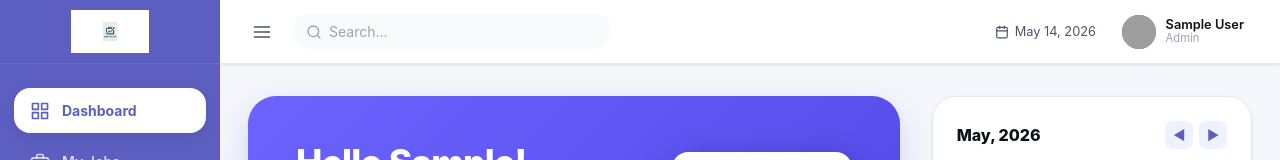
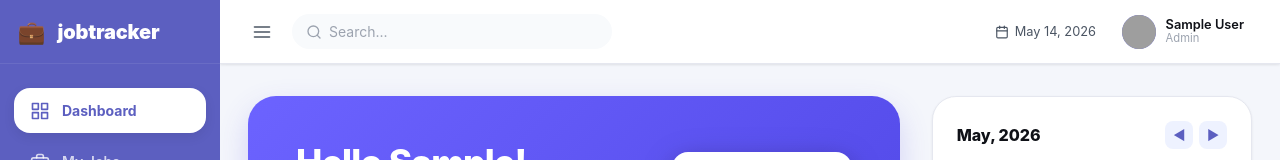
Before and after one commit to Jaish15/job-tracker-frontend, a React (Vite) app in the folder job-tracker-frontend/: page /dashboard in a window 1280 px wide. Shown: the top 160 px of the page. Built offline with nearby package versions, Linux system fonts and the light colour scheme; no server answers; sample sign-in values are in the browser's storage; grey boxes are pictures that could not be loaded.

Commit message:
Revert "feat(branding): add custom brand logo images for light/dark theme in sidebar"
This reverts commit c50e15893589077316180ae932bdc4bc1f70fbce.

```diff
--- a/job-tracker-frontend/src/components/Sidebar.jsx
+++ b/job-tracker-frontend/src/components/Sidebar.jsx
@@ -1,6 +1,5 @@
 import { Link, useLocation, useNavigate } from 'react-router-dom';
 import { useAuth } from '../context/AuthContext';
-import { useTheme } from '../context/ThemeContext';
 
 const NAV_ITEMS = [
   {
@@ -82,7 +81,6 @@ const SETTINGS_ITEM = {
 
 export function Sidebar({ collapsed }) {
   const { logout, isAdmin } = useAuth();
-  const { darkMode } = useTheme();
   const location = useLocation();
   const navigate = useNavigate();
 
@@ -101,18 +99,11 @@ export function Sidebar({ collapsed }) {
   return (
     <aside className={`sidebar ${collapsed ? 'sidebar-collapsed' : ''}`}>
       {/* Logo */}
-      <div className="sidebar-logo" style={{ display: 'flex', justifyContent: 'center', padding: collapsed ? '0 0.5rem' : '0 1.25rem', transition: 'all 0.3s ease' }}>
-        <img
-          src={darkMode ? '/logo-dark.png' : '/logo-light.png'}
-          alt="JobTracker Logo"
-          style={{
-            height: collapsed ? '40px' : '44px',
-            width: collapsed ? '40px' : 'auto',
-            maxWidth: '100%',
-            objectFit: 'contain',
-            transition: 'all 0.3s ease'
-          }}
-        />
+      <div className="sidebar-logo">
+        <div className="sidebar-logo-icon" style={{ display: 'flex', alignItems: 'center', justifyContent: 'center', fontSize: '1.4rem' }}>
+          💼
+        </div>
+        {!collapsed && <span className="sidebar-logo-text" style={{ color: '#ffffff', fontWeight: 900, fontSize: '1.25rem' }}>jobtracker</span>}
       </div>
 
       {/* Nav */}
```
Also changed, not shown: job-tracker-frontend/src/components/Navbar.jsx (+3 -8 lines), job-tracker-frontend/public/logo-dark.png (deleted), job-tracker-frontend/public/logo-light.png (deleted).
